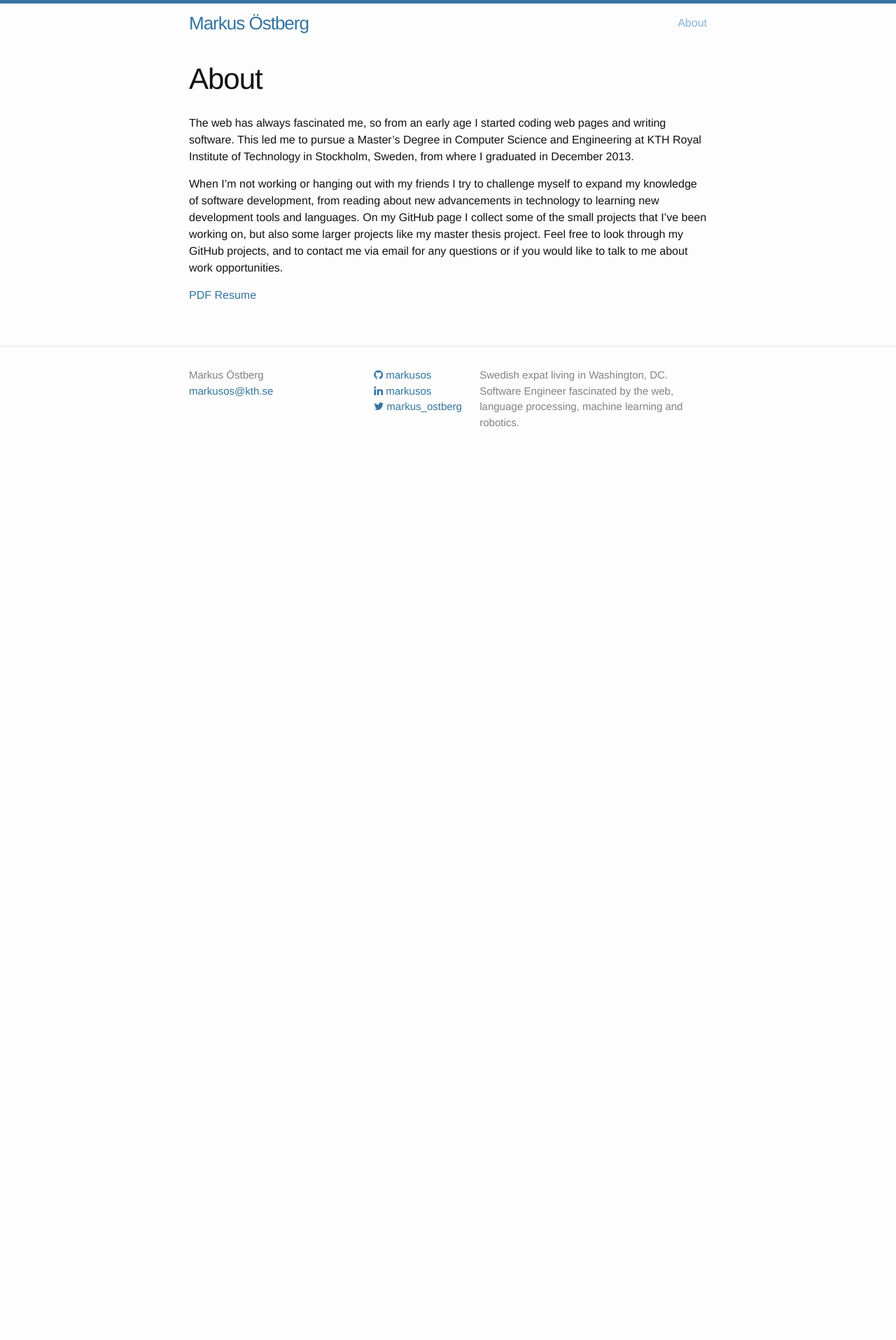
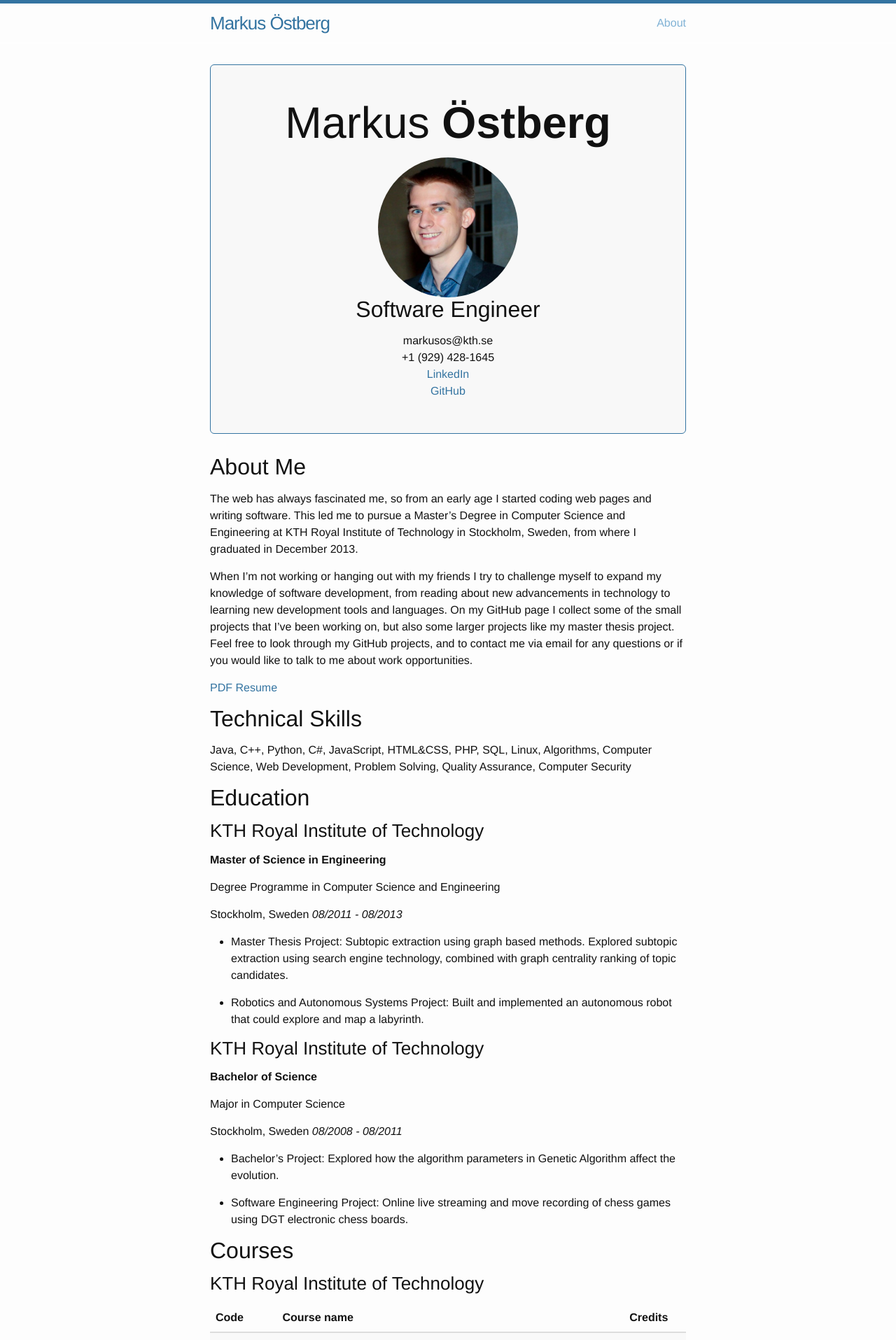
Before and after one commit to markusos/markusos.github.io, a Jekyll site: the page built from about.md, in a window 1280 px wide. Shown: the top 1915 px of the page at 70% size. Built offline with Jekyll 4.4.1, drawn with Linux system fonts in a browser that asks for light colours; nearby versions of some CDN libraries; before the commit the page ends 900 px from its top, so only the background shows below that; some of the changed text lies outside the part shown.

Commit message:
Updated About page

```diff
--- a/_includes/footer.html
+++ b/_includes/footer.html
@@ -48,4 +48,6 @@
 
   </div>
 
+  <script src="https://maxcdn.bootstrapcdn.com/bootstrap/3.3.2/js/bootstrap.min.js"></script>
+
 </footer>
--- a/_includes/head.html
+++ b/_includes/head.html
@@ -5,7 +5,7 @@
 
   <title>{% if page.title %}{{ page.title }}{% else %}{{ site.title }}{% endif %}</title>
   <meta name="description" content="{% if page.excerpt %}{{ page.excerpt | strip_html | strip_newlines | truncate: 160 }}{% else %}{{ site.description }}{% endif %}">
-
+  <link rel="stylesheet" href="https://maxcdn.bootstrapcdn.com/bootstrap/3.3.2/css/bootstrap.min.css">
   <link rel="stylesheet" href="{{ "/css/main.css" | prepend: site.baseurl }}">
   <link rel="canonical" href="{{ page.url | replace:'index.html','' | prepend: site.baseurl | prepend: site.url }}">
   <link rel="alternate" type="application/atom+xml" title="{{ site.title }}" href="{{ "/feed.xml" | prepend: site.baseurl | prepend: site.url }}" />
--- /dev/null
+++ b/_layouts/about.html
@@ -0,0 +1,10 @@
+---
+layout: default
+---
+<div class="post">
+
+  <article class="post-content">
+    {{ content }}
+  </article>
+
+</div>
--- a/_sass/_layout.scss
+++ b/_sass/_layout.scss
@@ -121,13 +121,13 @@
 }
 
 .footer-col-1 {
-    width: -webkit-calc(35% - (#{$spacing-unit} / 2));
-    width:         calc(35% - (#{$spacing-unit} / 2));
+    width: -webkit-calc(30% - (#{$spacing-unit} / 2));
+    width:         calc(30% - (#{$spacing-unit} / 2));
 }
 
 .footer-col-2 {
-    width: -webkit-calc(20% - (#{$spacing-unit} / 2));
-    width:         calc(20% - (#{$spacing-unit} / 2));
+    width: -webkit-calc(25% - (#{$spacing-unit} / 2));
+    width:         calc(25% - (#{$spacing-unit} / 2));
 }
 
 .footer-col-3 {
@@ -234,3 +234,18 @@
         }
     }
 }
+
+/**
+* Other
+*/
+
+.me {
+    width: 200px;
+    height: 200px;
+}
+
+.jumbotron {
+  border: 1px solid $blue-color-dark;
+  border-radius: 6px;
+  background: darken($background-color, 2%);
+}
--- a/about.md
+++ b/about.md
@@ -1,11 +1,101 @@
 ---
-layout: page
+layout: about
 title: About
 permalink: /about/
 ---
+
+<div class="jumbotron text-center">
+    <h1>Markus <b>Östberg</b></h1>
+    <img class="img-circle me" data-src="holder.js/200x200" alt="me" src="{{ site.url }}assets/me.jpg">
+    <h2>Software Engineer</h2>
+    <div class="row">markusos@kth.se</div>
+    <div class="row">+1 (929) 428-1645</div>
+    <div class="row"><a href="http://www.linkedin.com/in/markusos">LinkedIn</a></div>
+    <div class="row"><a href="https://github.com/markusos">GitHub</a></div>
+</div>
+
+##About Me
 
 The web has always fascinated me, so from an early age I started coding web pages and writing software. This led me to pursue a Master’s Degree in Computer Science and Engineering at KTH Royal Institute of Technology in Stockholm, Sweden, from where I graduated in December 2013.
 
 When I'm not working or hanging out with my friends I try to challenge myself to expand my knowledge of software development, from reading about new advancements in technology to learning new development tools and languages. On my GitHub page I collect some of the small projects that I've been working on, but also some larger projects like my master thesis project. Feel free to look through my GitHub projects, and to contact me via email for any questions or if you would like to talk to me about work opportunities.
 
 [PDF Resume]({{ site.url }}assets/cv_markusos.pdf)
+
+##Technical Skills
+Java, C++, Python, C#, JavaScript, HTML&CSS, PHP, SQL, Linux, Algorithms, Computer Science, Web Development, Problem Solving, Quality Assurance, Computer Security
+
+##Education
+
+###KTH Royal Institute of Technology
+
+**Master of Science in Engineering**
+
+Degree Programme in Computer Science and Engineering
+
+Stockholm, Sweden *08/2011 - 08/2013*
+
+* Master Thesis Project: Subtopic extraction using graph based methods. Explored subtopic extraction using search engine technology, combined with graph centrality ranking of topic candidates.
+
+* Robotics and Autonomous Systems Project: Built and implemented an autonomous robot that could explore and map a labyrinth.
+
+###KTH Royal Institute of Technology
+
+**Bachelor of Science**
+
+Major in Computer Science
+
+Stockholm, Sweden *08/2008 - 08/2011*
+
+* Bachelor’s Project: Explored how the algorithm parameters in Genetic Algorithm affect the evolution.
+
+* Software Engineering Project: Online live streaming and move recording of chess games using DGT electronic chess boards.
+
+
+##Courses
+
+###KTH Royal Institute of Technology
+
+{:.table .table-striped}
+|	Code	|		Course name												|	Credits		|
+|-----------|---------------------------------------------------------------|---------------|
+|	DD221X	|		Degree Project in Computer Science, Second Level		|	30.0 hp		|
+|	AI2151	|		Industrial Development and Entrepreneurship				|	15.0 hp		|
+|	DD2431	|		Machine Learning										|	6.0 hp		|
+|	DA2190	|		General Cultural Knowledge								|	6.0 hp		|
+|	DD2425	|		Robotics and Autonomous Systems							|	9.0 hp		|
+|	LI1011	|		Information Searching									|	1.5 hp		|
+|	DD2390	|		Internet Programming									|	6.0 hp		|
+|	ID1217	|		Concurrent Programming									|	7.5 hp		|
+|	DD2448	|		Foundations of Cryptography								|	7.5 hp		|
+|	DD2488	|		Compiler Construction									|	9.0 hp		|
+|	DA2210	|		Philosophy of Science and Research Methodology			|	6.0 hp		|
+|	DD2440	|		Advanced Algorithms										|	6.0 hp		|
+|	DD2395	|		Computer Security										|	6.0 hp		|
+|	DD2380	|		Artificial Intelligence									|	6.0 hp		|
+|	DD2393	|		Protocols and Principles of the Internet				|	6.0 hp		|
+|	DD143X	|		Degree Project in Computer Science, First Level			|	15.0 hp		|
+|	DD2388	|		Program System Construction using .NET Framework		|	7.5 hp		|
+|	ID2206	|		Operating Systems										|	7.5 hp		|
+|	DD1365	|		Software Engineering									|	6.0 hp		|
+|	SF1904	|		Markov Processes, Basic Course							|	3.0 hp		|
+|	DD2387	|		Program System Construction Using C++					|	6.0 hp		|
+|	DH2320	|		Introduction to Visualization and Computer Graphics		|	6.0 hp		|
+|	DD1364	|		Database Technology										|	7.5 hp		|
+|	SF1901	|		Probability Theory and Statistics						|	6.0 hp		|
+|	ME1010	|		Organization and Knowledge-Intensive Work				|	6.0 hp		|
+|	DD1352	|		Algorithms, Data Structures and Complexity				|	9.0 hp		|
+|	SF1631	|		Discrete Mathematics									|	12.0 hp		|
+|	IS1200	|		Computer Hardware Engineering							|	7.5 hp		|
+|	DD1361	|		Programming Paradigms									|	7.5 hp		|
+|	SK1131	|		Physics: Waves and Particles							|	7.5 hp		|
+|	SF1626	|		Calculus in Several Variable							|	7.5 hp		|
+|	DN1241	|		Numerical Methods										|	7.5 hp		|
+|	DD1340	|		Introduction to Computer Science						|	18.0 hp		|
+|	IE1204	|		Digital Design											|	7.5 hp		|
+|	DD1350	|		Logic for Computer Science								|	6.0 hp		|
+|	SF1600	|		Calculus I, part 1										|	7.5 hp		|
+|	EL1150	|		Introductory Matlab Course								|	1.5 hp		|
+|	DH1600	|		Communication in Engineering Sciences					|	7.5 hp		|
+|	SF1604	|		Linear Algebra											|	7.5 hp		|
+|	SF1612	|		Mathematic, Basic Course								|	6.0 hp		|
--- a/css/main.scss
+++ b/css/main.scss
@@ -32,7 +32,6 @@ $on-palm:          600px;
 $on-laptop:        800px;
 
 
-
 // Using media queries with like this:
 // @include media-query($on-palm) {
 //     .wrapper {
```
Also changed, not shown: assets/me.jpg (added).
